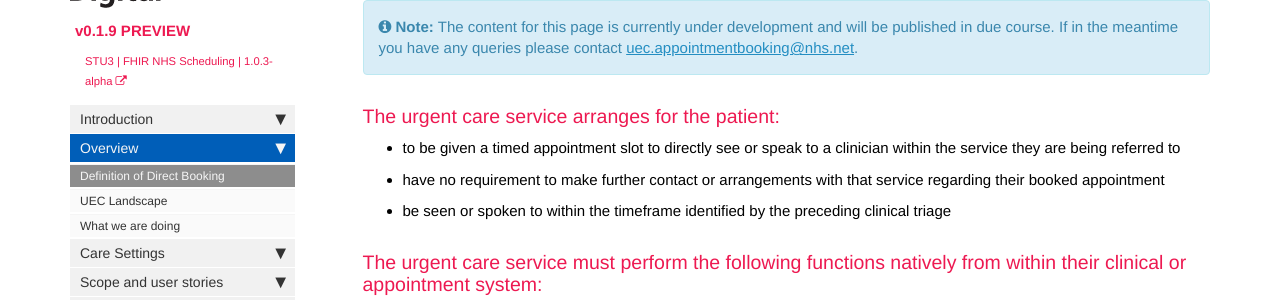
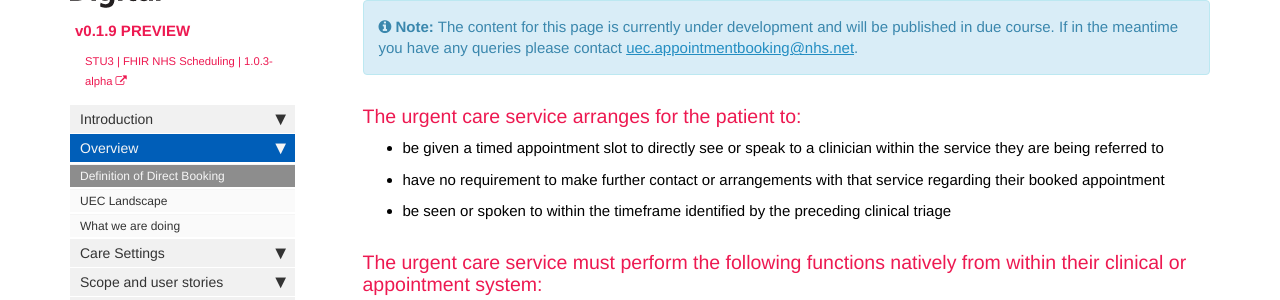
Before and after one commit to nhsd-a2si/docs-uec-appts, a Jekyll site: the page built from _pages/overview/definition.md, in a window 1280 px wide. Shown: the part 161-461 px from the top of the page. Built offline with Jekyll 4.4.1, drawn with Linux system fonts in a browser that asks for light colours; nearby versions of some CDN libraries.

```diff
--- a/_pages/overview/definition.md
+++ b/_pages/overview/definition.md
@@ -6,8 +6,8 @@ toc: false
 ---
 {% include note-notpublished.html %}
 
-### The urgent care service arranges for the patient:
-* to be given a timed appointment slot to directly see or speak to a clinician within the service they are being referred to
+### The urgent care service arranges for the patient to:
+* be given a timed appointment slot to directly see or speak to a clinician within the service they are being referred to
 * have no requirement to make further contact or arrangements with that service regarding their booked appointment
 * be seen or spoken to within the timeframe identified by the preceding clinical triage
 
```
